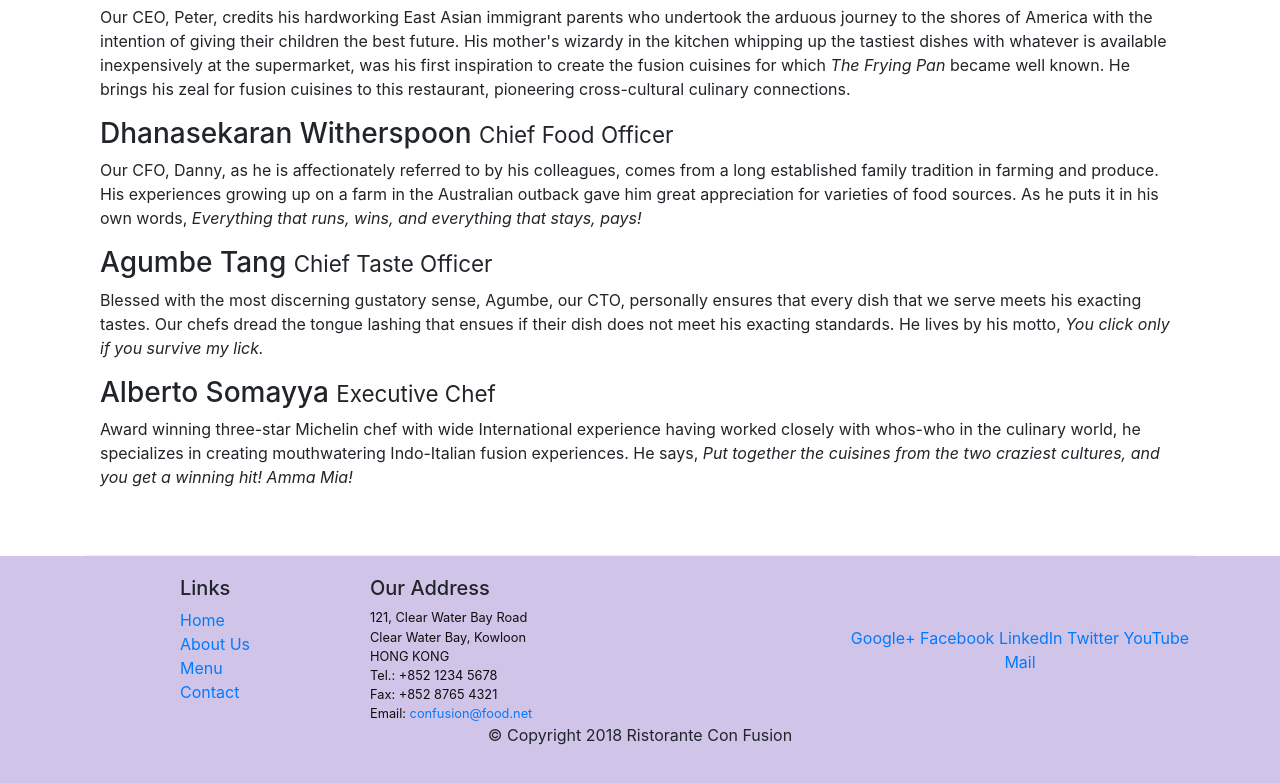
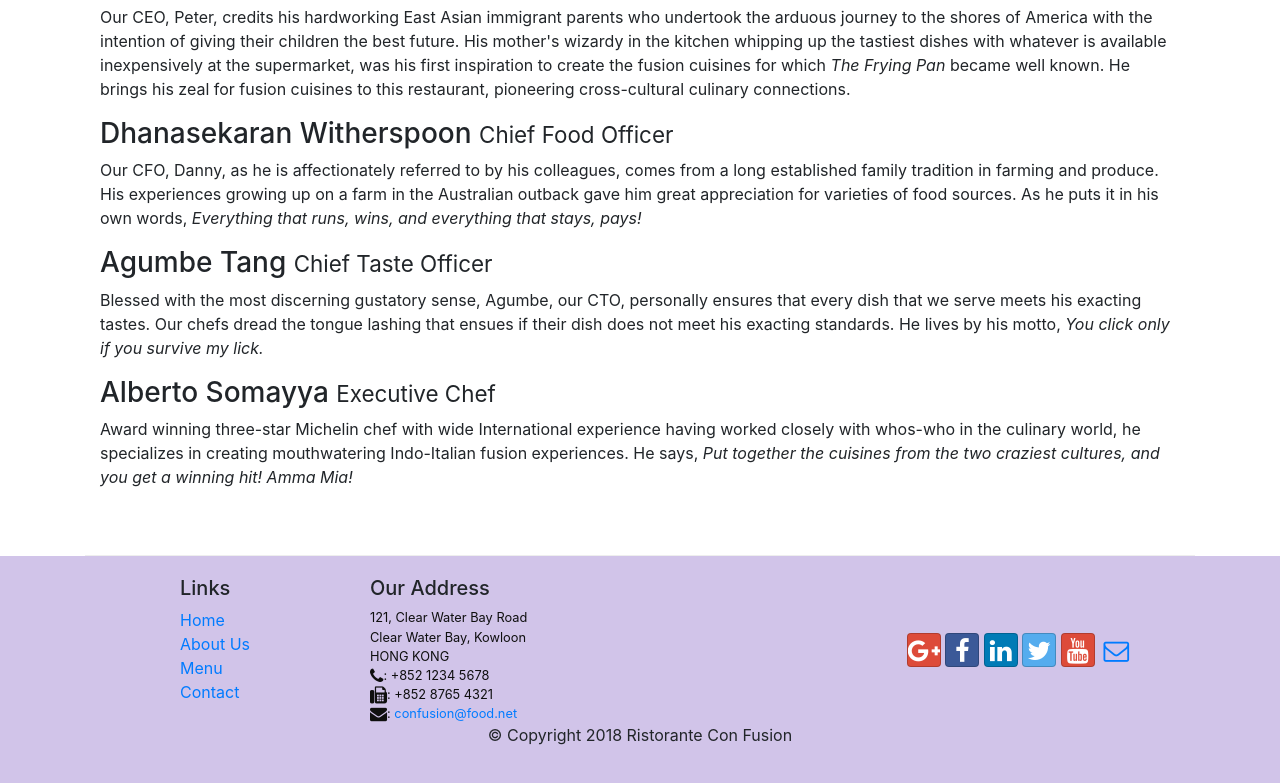
Before and after one commit to jonyoowa/conFusion, a website: page aboutus.html in a window 1280 px wide. Shown: the part 998-1781 px from the top of the page. Drawn offline with nearby package versions, Linux system fonts and the light colour scheme.

Commit message:
Icon Fonts

```diff
--- a/aboutus.html
+++ b/aboutus.html
@@ -9,6 +9,8 @@
 
     <!-- Bootstrap CSS -->
     <link rel="stylesheet" href="node_modules/bootstrap/dist/css/bootstrap.min.css">
+    <link rel="stylesheet" href="node_modules/font-awesome/css/font-awesome.min.css">
+    <link rel="stylesheet" href="node_modules/bootstrap-social/bootstrap-social.css">
     <link href="css/styles.css" rel="stylesheet">
     <title>Ristorante Con Fusion: About Us</title>
 </head>
@@ -22,10 +24,10 @@
             <a class="navbar-brand mr-auto" href="#">Ristorante Con Fusion</a>
             <div class="collapse navbar-collapse" id="Navbar"></div>
                 <ul class="navbar-nav mr-auto">
-                    <li class="nav-item active"><a class="nav-link" href="./index.html">Home</a></li>
-                    <li class="nav-item"><a class="nav-link" href="./aboutus.html">About Us</a></li>
-                    <li class="nav-item"><a class="nav-link" href="#">Menu</a></li>
-                    <li class="nav-item"><a class="nav-link" href="#">Contact</a></li>
+                    <li class="nav-item"><a class="nav-link" href="./index.html"><span class="fa fa-home"></span>Home</a></li>
+                    <li class="nav-item active"><a class="nav-link" href="./aboutus.html"><span class="fa fa-info fa-lg"></span>About Us</a></li>
+                    <li class="nav-item"><a class="nav-link" href="#"><span class="fa fa-fa-list fa-lg"></span>Menu</a></li>
+                    <li class="nav-item"><a class="nav-link" href="#"><span class="fa fa-address-card fa-lg"></span>Contact</a></li>
                 </ul>
             </div>
         </div>
@@ -99,20 +101,21 @@
                     <address>
 		              121, Clear Water Bay Road<br>
 		              Clear Water Bay, Kowloon<br>
-		              HONG KONG<br>
-		              Tel.: +852 1234 5678<br>
-		              Fax: +852 8765 4321<br>
-		              Email: <a href="mailto:confusion@food.net">confusion@food.net</a>
+                      HONG KONG<br>
+                      <i class="fa fa-phone fa-lg"></i>: +852 1234 5678<br>
+                      <i class="fa fa-fax fa-lg"></i>: +852 8765 4321<br>
+                      <i class="fa fa-envelope fa-lg"></i>:
+                      <a href="mailto:confusion@food.net">confusion@food.net</a>
 		           </address>
                 </div>
                 <div class="col-12 col-sm-4 align-self-center">
                     <div class="text-center">
-                        <a href="http://google.com/+">Google+</a>
-                        <a href="http://www.facebook.com/profile.php?id=">Facebook</a>
-                        <a href="http://www.linkedin.com/in/">LinkedIn</a>
-                        <a href="http://twitter.com/">Twitter</a>
-                        <a href="http://youtube.com/">YouTube</a>
-                        <a href="mailto:">Mail</a>
+                        <a class="btn btn-social-icon btn-google" href="http://google.com/+"><i class="fa fa-google-plus"></i></a>
+                        <a class="btn btn-social-icon btn-facebook" href="http://www.facebook.com/profile.php?id="><i class="fa fa-facebook"></i></a>
+                        <a class="btn btn-social-icon btn-linkedin" href="http://www.linkedin.com/in/"><i class="fa fa-linkedin"></i></a>
+                        <a class="btn btn-social-icon btn-twitter" href="http://twitter.com/"><i class="fa fa-twitter"></i></a>
+                        <a class="btn btn-social-icon btn-google" href="http://youtube.com/"><i class="fa fa-youtube"></i></a>
+                        <a class="btn btn-social-icon" href="mailto:"><i class="fa fa-envelope-o"></i></a>
                     </div>
                 </div>
            </div>
--- a/package.json
+++ b/package.json
@@ -15,6 +15,8 @@
   },
   "dependencies": {
     "bootstrap": "^4.0.0",
+    "bootstrap-social": "^5.1.1",
+    "font-awesome": "^4.7.0",
     "jquery": "^3.3.1",
     "popper.js": "^1.12.9"
   }
```
Also changed, not shown: index.html (+17 -14 lines), 1 other file.
